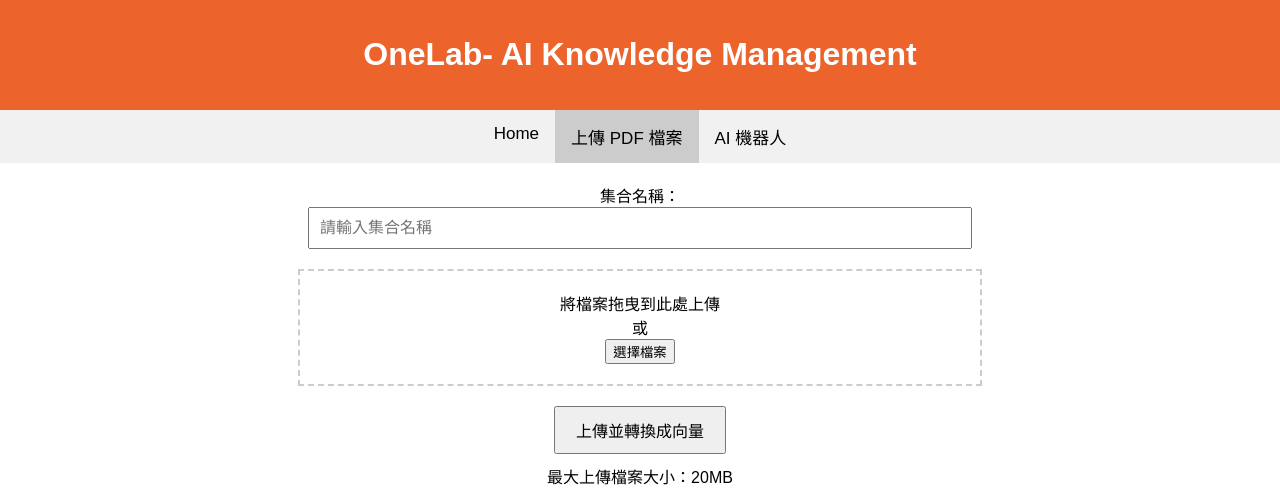
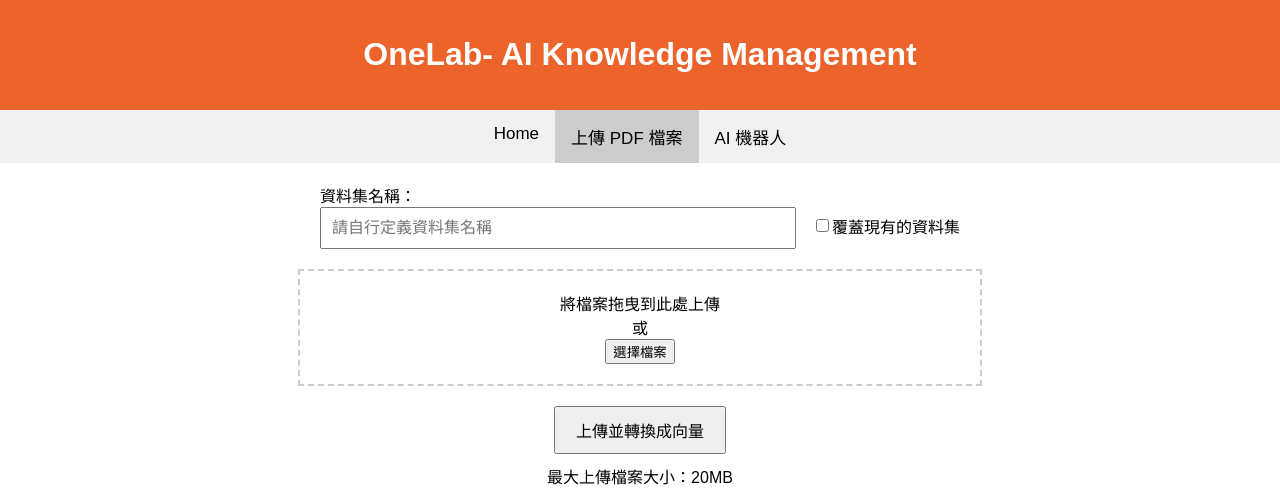
Before and after one commit to KuiMing/AI_KM, a FastAPI app: template templates/upload.html in a window 1280 px wide. Shown: the top 494 px of the page. Run offline with FastAPI, Linux system fonts and the light colour scheme; the template is opened without the code that fills it, so the values that code supplies are empty.

Commit message:
feat: add checkbox of overwrite and re-arrange the layout

```diff
--- a/templates/upload.html
+++ b/templates/upload.html
@@ -38,6 +38,10 @@
         .tabs a.active {
             background-color: #ccc;
         }
+        .overwrite-checkbox {
+            text-align: center;
+            margin-top: 20px;
+        }
         #upload-area {
             border: 2px dashed #ccc;
             width: 50%;
@@ -64,14 +68,35 @@
             text-align: center;
         }
         .collection-input {
-            text-align: center;
-            margin-top: 20px;
+            width: 50%;
+            margin: 20px auto;
         }
-        .collection-input input {
+
+        .collection-row {
+            display: flex;
+            align-items: center;
+        }
+
+        .collection-name {
+            flex: 1;
+        }
+
+        .collection-name label {
+            margin-right: 5px;
+        }
+
+        .collection-name input {
+            width: 100%;
             padding: 10px;
             font-size: 16px;
-            width: 50%;
         }
+
+        .overwrite-checkbox {
+            display: flex;
+            align-items: center;
+            margin-left: 40px;
+        }
+
         .submit-button {
             margin-top: 20px;
             text-align: center;
@@ -92,7 +117,7 @@
             margin: 5px 0;
         }
         #loading-overlay {
-            display: none; /* 默认隐藏 */
+            display: none;
             position: fixed;
             top: 0;
             left: 0;
@@ -133,22 +158,31 @@
 {% endif %}
 
 <form id="upload-form" action="/upload" method="post" enctype="multipart/form-data">
+
     <div class="collection-input">
-        <label for="collection-name">集合名稱：</label><br>
-        <input list="collection-names" type="text" id="collection-name" name="collection_name" placeholder="請輸入集合名稱" required>
-        <datalist id="collection-names">
-            {% for collection in collections %}
-                <option value="{{ collection }}">{{ collection }}</option>
-            {% endfor %}
-        </datalist>
+        <div class="collection-row">
+            <div class="collection-name">
+                <label for="collection-name">資料集名稱：</label>
+                <input list="collection-names" type="text" id="collection-name" name="collection_name" placeholder="請自行定義資料集名稱" required>
+                <datalist id="collection-names">
+                    {% for collection in collections %}
+                        <option value="{{ collection }}">{{ collection }}</option>
+                    {% endfor %}
+                </datalist>
+            </div>
+            <div class="overwrite-checkbox">
+                <input type="checkbox" id="overwrite" name="overwrite" value="yes">
+                <label for="overwrite">覆蓋現有的資料集</label>
+            </div>
+        </div>
     </div>
-
     <div id="upload-area">
         <p>將檔案拖曳到此處上傳</p>
         <p>或</p>
         <button type="button" onclick="document.getElementById('file-input').click();">選擇檔案</button>
         <input type="file" id="file-input" name="files" multiple accept=".pdf">
     </div>
+
     <div id="file-list"></div>
     <div class="submit-button">
         <button type="submit">上傳並轉換成向量</button>
```
